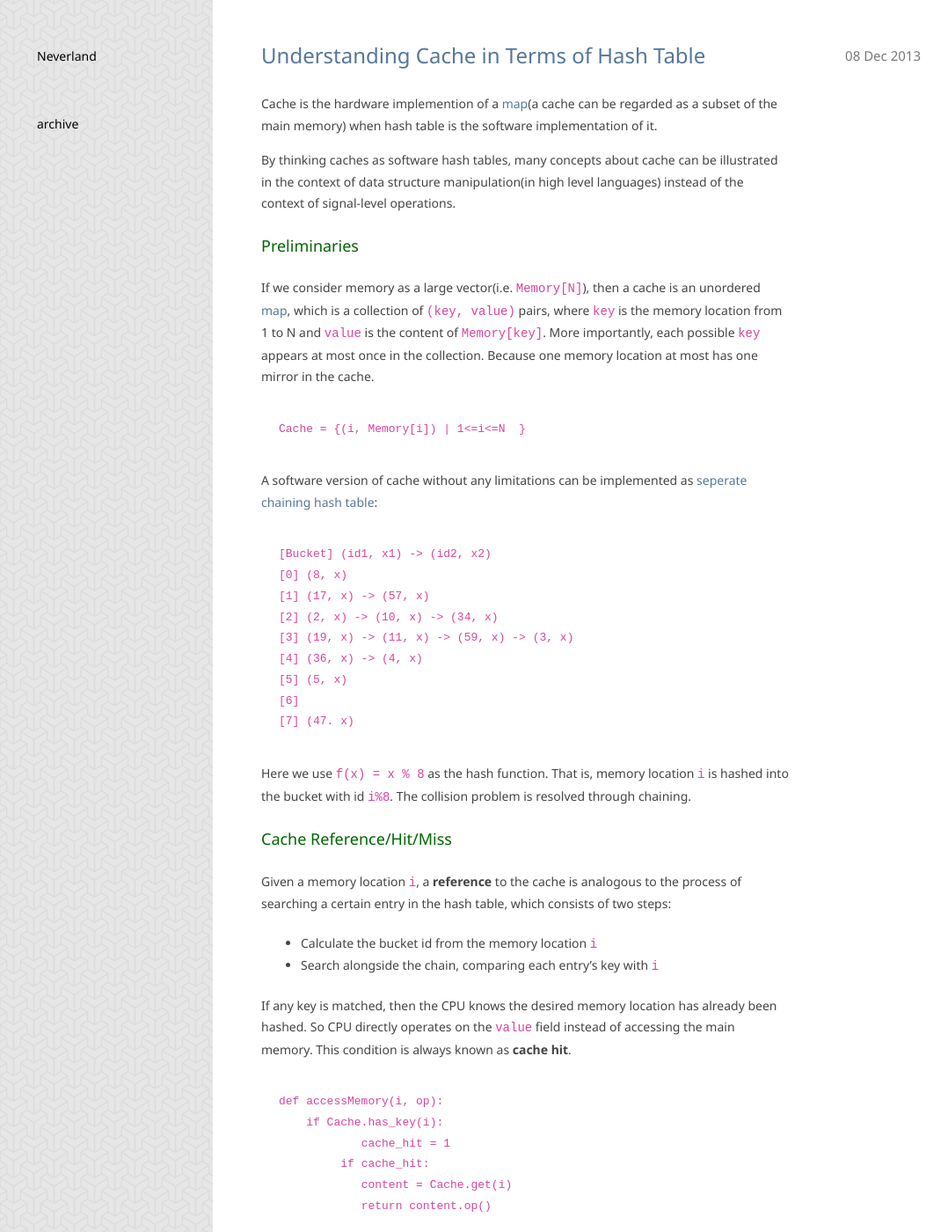
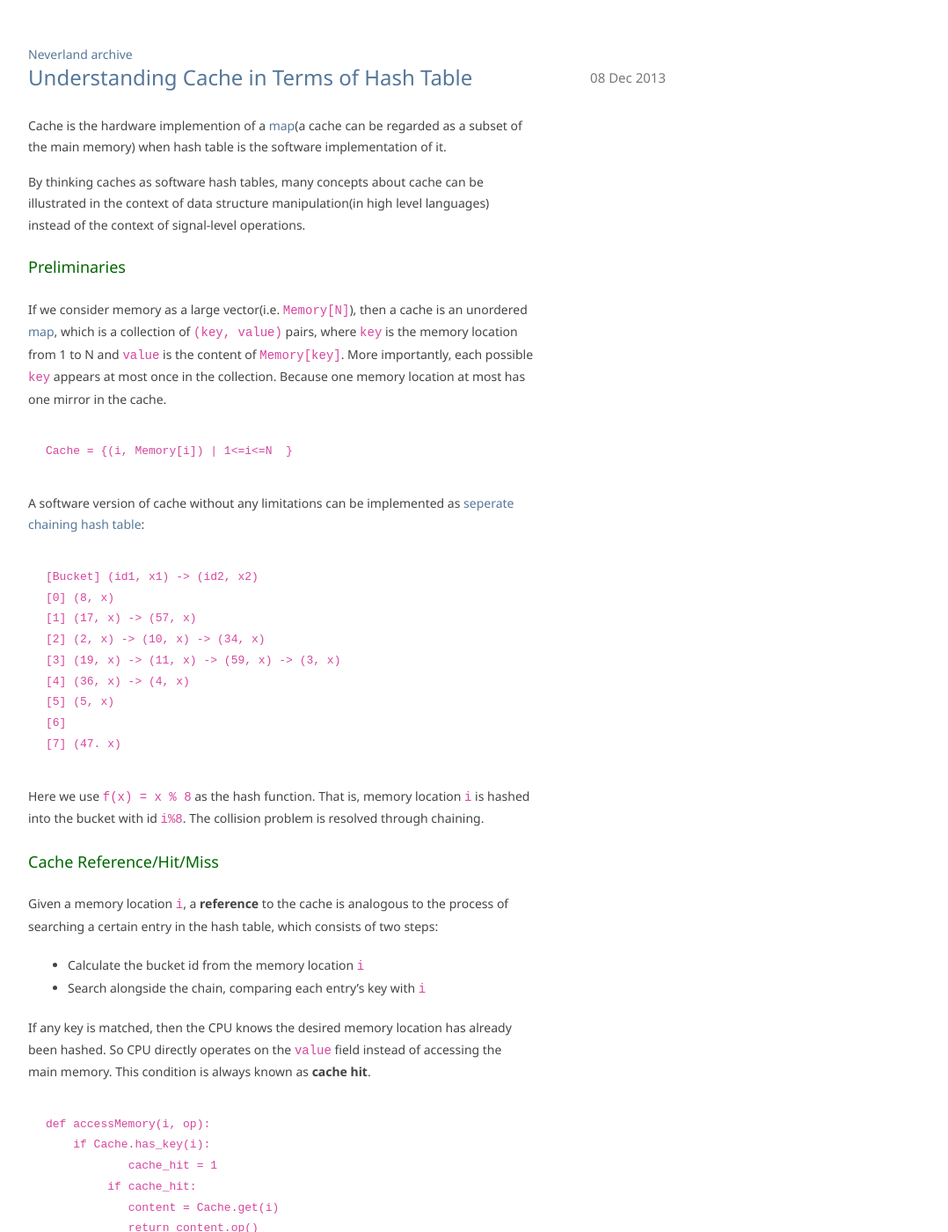
Before and after one commit to dreamsome/onesuper.github.com, a Jekyll site: the page built from index.html, in a window 1280 px wide and 1400 px high. Shown: the whole window at 88% size, without its empty margins (8-1086 px from the left). Built offline with Jekyll 4.4.1, drawn with Linux system fonts in a browser that asks for light colours; Markdown is read by kramdown in place of the engine named in the settings.

Commit message:
change face

```diff
--- a/_layouts/default.html
+++ b/_layouts/default.html
@@ -30,20 +30,12 @@
 
     <div class="container">
       <div id="navs">
-           <ul>
-              <li><a href="/">Neverland</a></li>
-              <br>
-              <br>
-              <li><a href="/archive.html">archive</a></li>
+
+         <a href="/">Neverland</a>
 
 
-           </ul>
+         <a href="/archive.html">archive</a>
 
-           <ul class="contact">
-             <li>
-
-             </li>
-           </ul>
       </div>
 
 
--- a/style.css
+++ b/style.css
@@ -8,7 +8,7 @@ html {
 body {
     color: #444;
     line-height: 180%;
-    background: #ffffff;
+    background: #FFFFFF;
     margin: 0;
     height: 100%;
     font: normal 14px/1.75 'Noto Sans', sans-serif;
@@ -26,9 +26,9 @@ ul, ol{padding-left: 25px;margin: 20px;}
 
 
 .chaos {
-    -moz-column-width: 330px;
-    -webkit-column-width: 330px;
-    column-width: 330px;
+    -moz-column-width: 250px;
+    -webkit-column-width: 250px;
+    column-width: 250px;
     margin: 0px;
     padding: 0px;
 }
@@ -53,62 +53,24 @@ ul, ol{padding-left: 25px;margin: 20px;}
 
 
 #navs {
-    background: #eee;
-    background-image: url(images/texture.png);
-    width: 200px;
-    float: left;
-    display: inline;
-    padding-top: 50px;
-    padding-left: 50px;
-    position: fixed;
-    height: 100%;
-    z-index: 0;
-    top: 0;
-    left: 0px;
 }
 
 
 
-#navs ul {
-    list-style-type: none;
-    margin: 0;
-    padding: 0;
-}
-#navs ul li{
-
-}
-#navs ul li a {
-    color: black;
-    line-height: 28px;
-}
-#navs ul li a:hover {
-    color: #555;
-    line-height: 28px;
-    background:none;
-}
-
-#navs .contact {
-    margin-top: 100px;
-    font-size: 12px;
-    position: absolute;
-    bottom: 100px;
-
-}
 
 
 .container {
-    margin-left: 250px;
-    background: #fff;
+
     padding: 50px 40px;
 
 }
-.content { width: 600px;  padding-left: 15px;}
+.content { width: 575px; }
 
 a {color: #579; text-decoration: none;  }
 a:hover { background: #D0DAF7; text-decoration: none;}
 
 
-p {margin: 15px 0;}
+p { margin: 15px 0; }
 
 hr {
     height: 50px;
```
